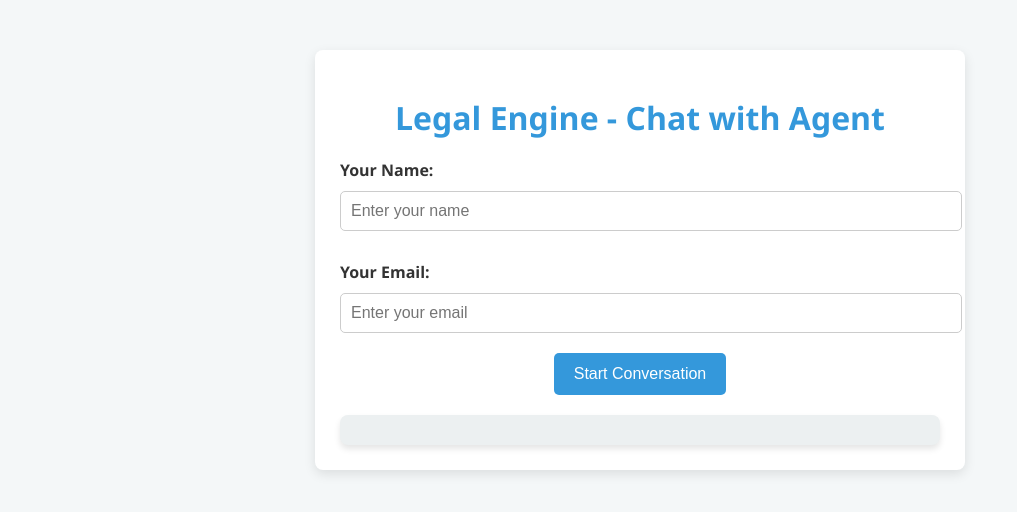
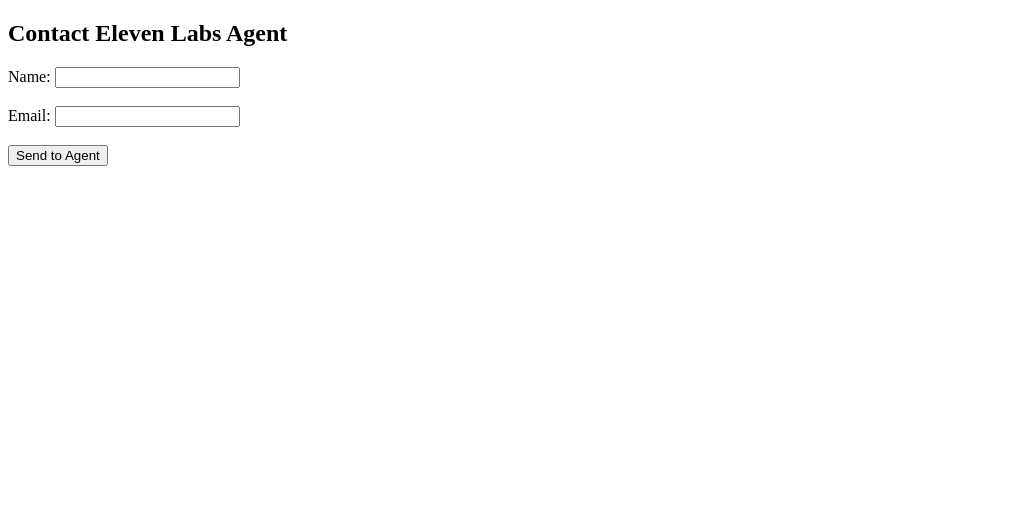
Before and after one commit to h18ats/legal-agent-test, a plain HTML site: page index.html in a window 1280 px wide. Shown: the whole page, without its empty margins (0-1017 px from the left). Drawn offline with Linux system fonts and the light colour scheme.

Commit message:
Update index.html
b2b

```diff
--- a/index.html
+++ b/index.html
@@ -3,142 +3,58 @@
 <head>
     <meta charset="UTF-8">
     <meta name="viewport" content="width=device-width, initial-scale=1.0">
-    <title>Legal Engine - Chat with Agent</title>
-    <style>
-        body {
-            font-family: 'Segoe UI', Tahoma, Geneva, Verdana, sans-serif;
-            background-color: #f4f7f8;
-            margin: 0;
-            padding: 0;
-            color: #333;
-        }
-
-        .container {
-            max-width: 600px;
-            margin: 50px auto;
-            background: white;
-            padding: 25px;
-            border-radius: 8px;
-            box-shadow: 0 4px 12px rgba(0, 0, 0, 0.1);
-        }
-
-        h1 {
-            text-align: center;
-            color: #3498db;
-            font-size: 2rem;
-            margin-bottom: 20px;
-        }
-
-        label {
-            font-weight: bold;
-            margin-top: 10px;
-            display: block;
-        }
-
-        input[type="text"], input[type="email"] {
-            width: 100%;
-            padding: 10px;
-            margin: 10px 0 20px 0;
-            border: 1px solid #ccc;
-            border-radius: 5px;
-            font-size: 16px;
-        }
-
-        button {
-            background-color: #3498db;
-            color: white;
-            padding: 12px 20px;
-            border: none;
-            border-radius: 5px;
-            cursor: pointer;
-            font-size: 16px;
-            display: block;
-            margin: 0 auto;
-        }
-
-        button:hover {
-            background-color: #2980b9;
-        }
-
-        .chat-box {
-            background-color: #ecf0f1;
-            border-radius: 8px;
-            padding: 15px;
-            margin-top: 20px;
-            max-height: 400px;
-            overflow-y: auto;
-            box-shadow: 0 4px 6px rgba(0, 0, 0, 0.1);
-        }
-
-        .message {
-            margin-bottom: 15px;
-        }
-
-        .user-message {
-            font-weight: bold;
-            color: #2c3e50;
-        }
-
-        .agent-response {
-            color: #16a085;
-        }
-    </style>
+    <title>Eleven Labs Agent Integration</title>
 </head>
 <body>
 
-<div class="container">
-    <h1>Legal Engine - Chat with Agent</h1>
+    <h2>Contact Eleven Labs Agent</h2>
 
-    <!-- User Inputs -->
-    <label for="user_name">Your Name:</label>
-    <input type="text" id="user_name" placeholder="Enter your name" required>
+    <form id="agentForm">
+        <label for="user_name">Name:</label>
+        <input type="text" id="user_name" name="user_name" required><br><br>
 
-    <label for="user_email">Your Email:</label>
-    <input type="email" id="user_email" placeholder="Enter your email" required>
+        <label for="user_email">Email:</label>
+        <input type="email" id="user_email" name="user_email" required><br><br>
 
-    <button id="startChatBtn">Start Conversation</button>
+        <button type="submit">Send to Agent</button>
+    </form>
 
-    <!-- Chat Box to display conversation -->
-    <div class="chat-box" id="chat-box"></div>
-</div>
+    <script>
+        document.getElementById("agentForm").addEventListener("submit", function(event) {
+            event.preventDefault();
 
-<script>
-    // Function to start conversation with agent
-    document.getElementById('startChatBtn').addEventListener('click', async () => {
-        const userName = document.getElementById('user_name').value;
-        const userEmail = document.getElementById('user_email').value;
+            // Retrieve user input
+            const userName = document.getElementById("user_name").value;
+            const userEmail = document.getElementById("user_email").value;
 
-        if (!userName || !userEmail) {
-            alert('Please fill out both fields');
-            return;
-        }
-
-        // Display user's message in the chat box
-        displayMessage('User', userName, userEmail, 'Starting the conversation...');
-
-        // Simulate a response from the agent (as API call is not configured)
-        const response = 'Hello ' + userName + '! How can I help you with your legal matter?';
-
-        // Display agent's response in the chat box
-        displayMessage('Agent', 'Legal Engine', '', response);
-    });
-
-    // Function to display a message in the chat box
-    function displayMessage(sender, userName, userEmail, message) {
-        const chatBox = document.getElementById('chat-box');
-        const messageElement = document.createElement('div');
-        messageElement.classList.add('message');
-
-        if (sender === 'User') {
-            messageElement.innerHTML = `<span class="user-message">${userName} (${userEmail}):</span> ${message}`;
-        } else {
-            messageElement.innerHTML = `<span class="agent-response">Agent:</span> ${message}`;
-        }
-
-        chatBox.appendChild(messageElement);
-        chatBox.scrollTop = chatBox.scrollHeight; // Scroll to bottom
-    }
-</script>
+            // Check if inputs are not empty
+            if(userName && userEmail) {
+                // Send to Eleven Labs Agent API
+                fetch('https://api.elevenlabs.io/agents/tG9uM0Gz6OeuPuR8BpBI', {
+                    method: 'POST',
+                    headers: {
+                        'Content-Type': 'application/json',
+                        'Authorization': 'Bearer YOUR_API_KEY', // Replace with your actual API key
+                    },
+                    body: JSON.stringify({
+                        user_name: userName,
+                        user_email: userEmail
+                    })
+                })
+                .then(response => response.json())
+                .then(data => {
+                    alert("Data sent successfully to the agent.");
+                    console.log(data); // For debugging
+                })
+                .catch(error => {
+                    alert("Error sending data to the agent.");
+                    console.error(error); // For debugging
+                });
+            } else {
+                alert("Please fill in both fields.");
+            }
+        });
+    </script>
 
 </body>
 </html>
```
